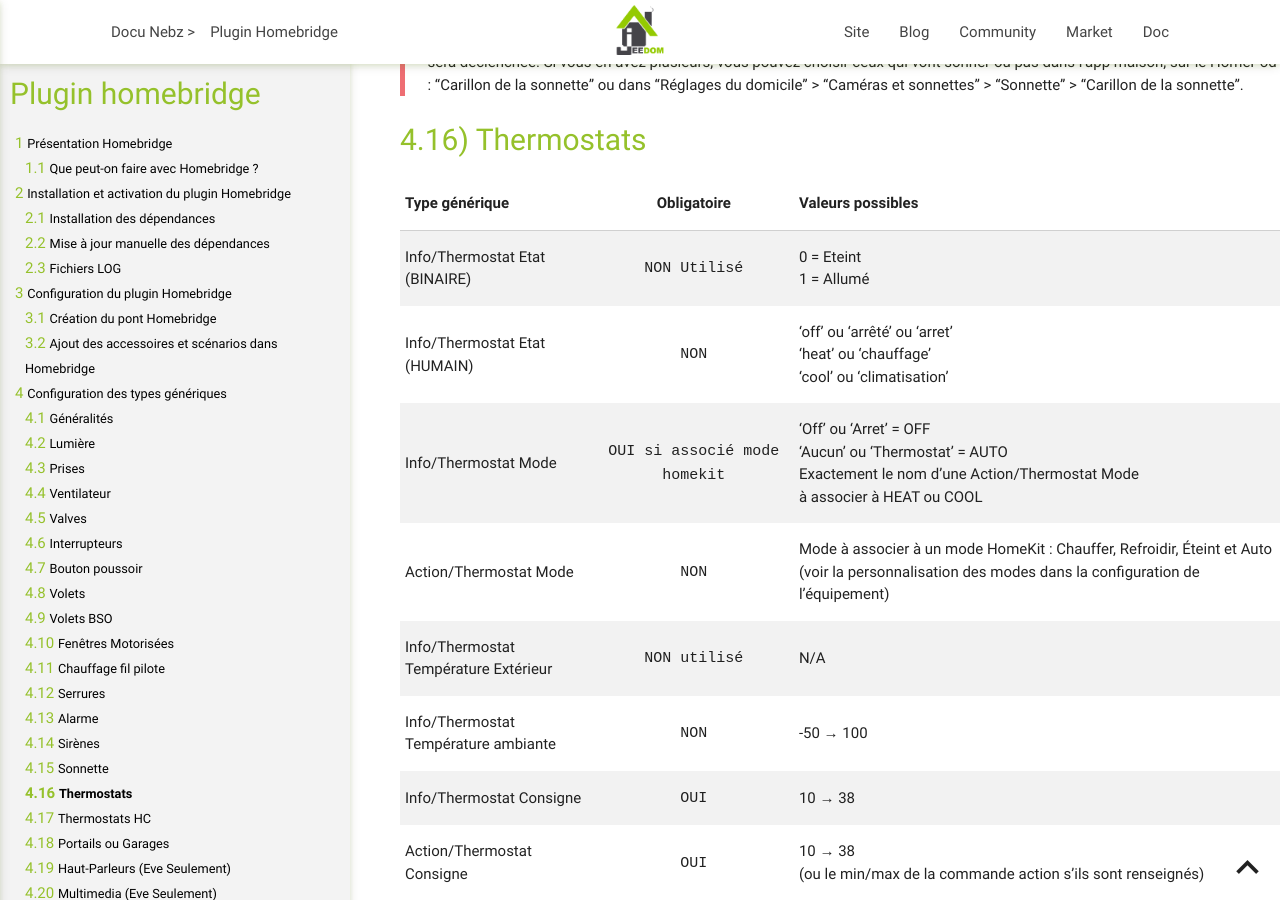
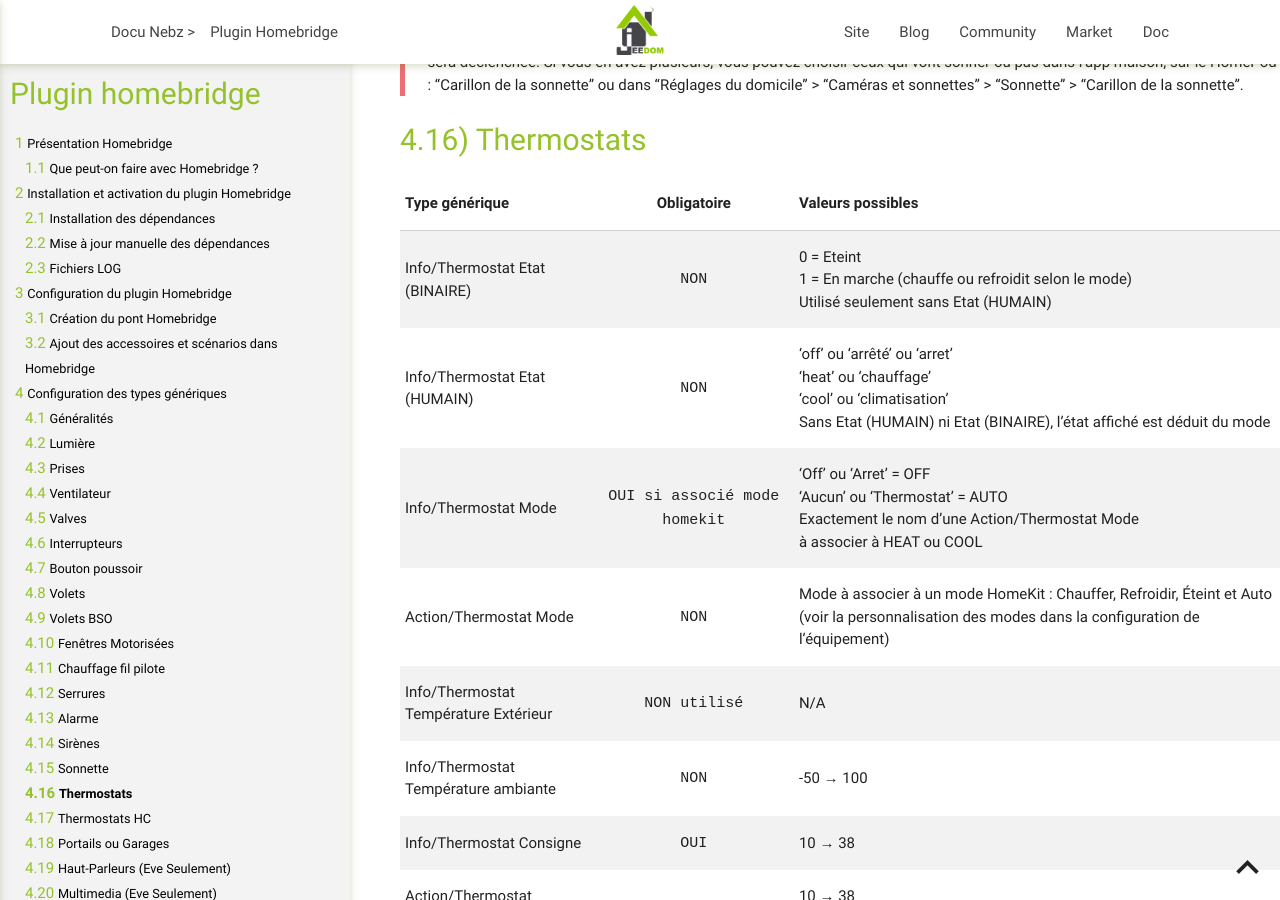
Before and after one commit to NebzHB/jeedom_docs, a Jekyll site: the page built from plugins/homebridge/fr_FR/index-beta.md, in a window 1280 px wide and 900 px high, scrolled down 18306 px. Built offline with Jekyll 4.4.1, drawn with Linux system fonts in a browser that asks for light colours.

Commit message:
Homebridge : état courant des thermostats sans Etat (nom)
Co-Authored-By: Claude Opus 5.5 <noreply@anthropic.com>
Claude-Session: https://claude.ai/code/session_01MSWnTLNUM5YZ18TEaJcHMn

```diff
--- a/plugins/homebridge/fr_FR/index-beta.md
+++ b/plugins/homebridge/fr_FR/index-beta.md
@@ -363,8 +363,8 @@ Thermostats
 
 |Type générique  | Obligatoire | Valeurs possibles |
 |---------------|:----------------:|----------------|
-|Info/Thermostat Etat (BINAIRE)|`NON Utilisé`|0 = Eteint<br/>1 = Allumé|
-|Info/Thermostat Etat (HUMAIN)|`NON`|'off' ou 'arrêté' ou 'arret'<br/>'heat' ou 'chauffage'<br/>'cool' ou 'climatisation'|
+|Info/Thermostat Etat (BINAIRE)|`NON`|0 = Eteint<br/>1 = En marche (chauffe ou refroidit selon le mode)<br/>Utilisé seulement sans Etat (HUMAIN)|
+|Info/Thermostat Etat (HUMAIN)|`NON`|'off' ou 'arrêté' ou 'arret'<br/>'heat' ou 'chauffage'<br/>'cool' ou 'climatisation'<br/>Sans Etat (HUMAIN) ni Etat (BINAIRE), l'état affiché est déduit du mode|
 |Info/Thermostat Mode|`OUI si associé mode homekit`|'Off' ou 'Arret' = OFF<br/>'Aucun' ou 'Thermostat' = AUTO<br/>Exactement le nom d'une Action/Thermostat Mode<br/> à associer à HEAT ou COOL|
 |Action/Thermostat Mode|`NON`|Mode à associer à un mode HomeKit : Chauffer, Refroidir, Éteint et Auto (voir la personnalisation des modes dans la configuration de l'équipement)|
 |Info/Thermostat Température Extérieur|`NON utilisé`|N/A|
```
Also changed, not shown: plugins/homebridge/fr_FR/changelog.md (+1 -0 lines).
